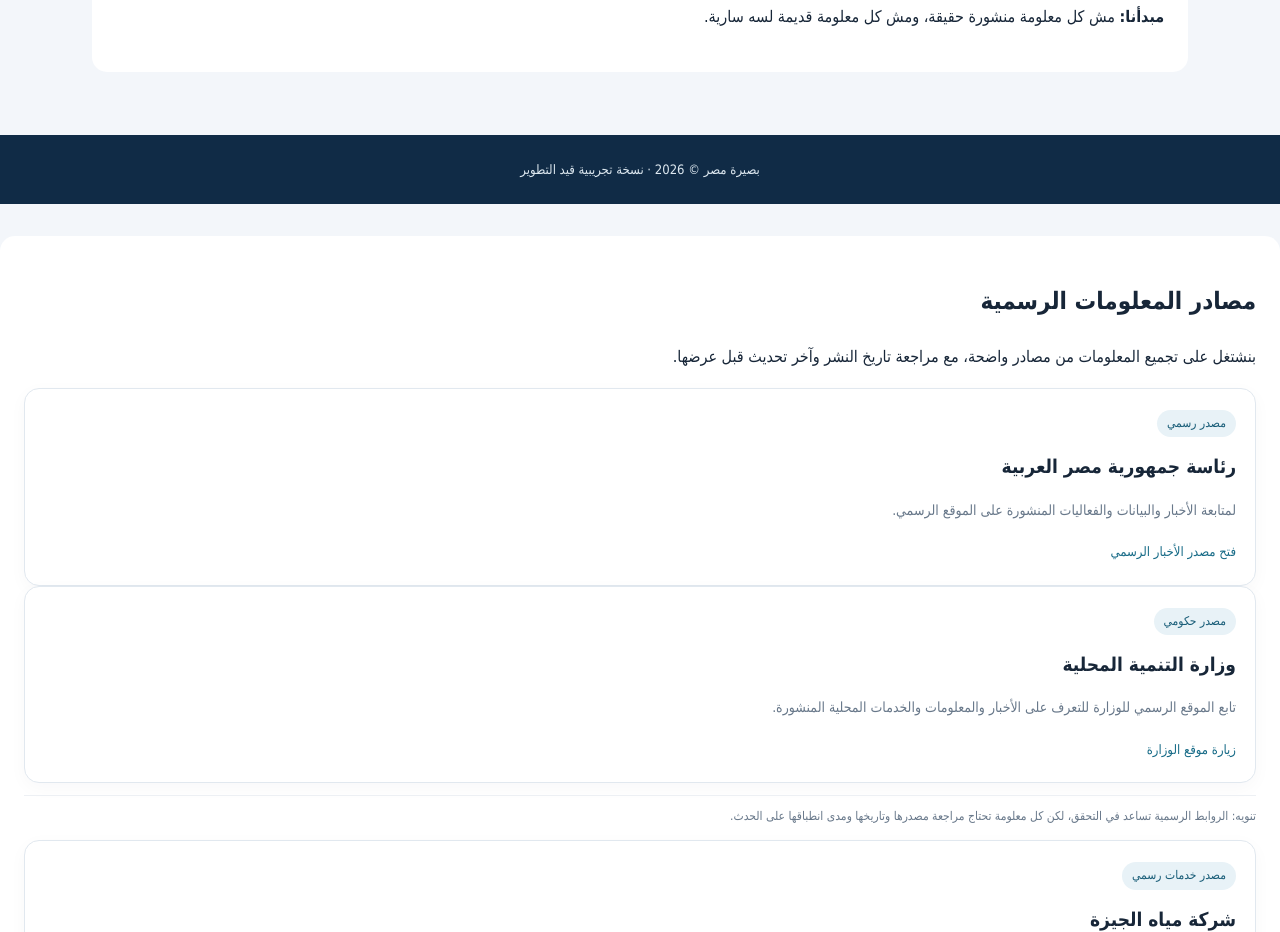
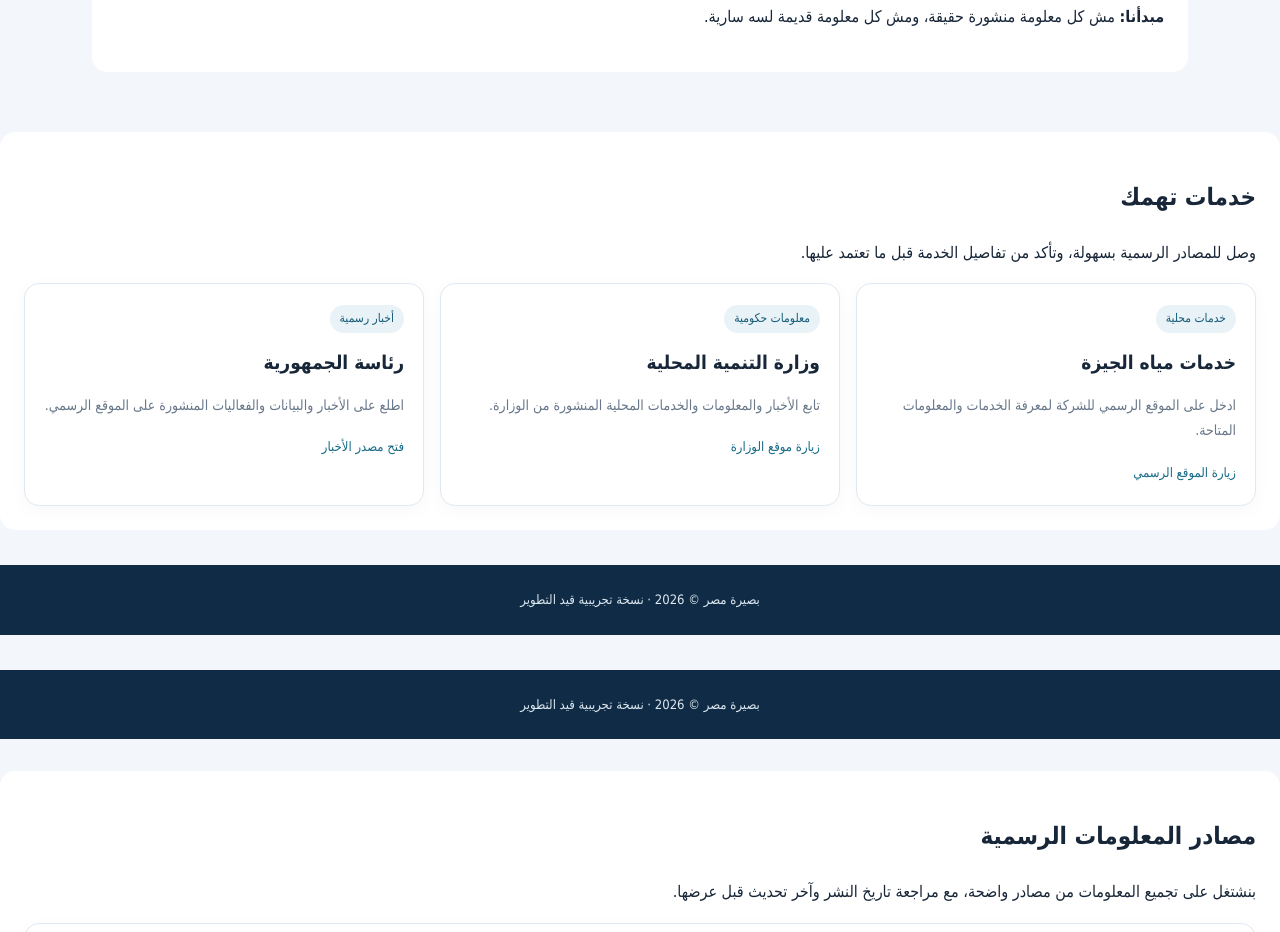
Before and after one commit to MEKOYDTDT/basira-egypt, a plain HTML site: page index.html in a window 1280 px wide. Shown: the part 1030-1962 px from the top of the page. Drawn offline with Linux system fonts and the light colour scheme.

Commit message:
Update index.html

```diff
--- a/index.html
+++ b/index.html
@@ -244,7 +244,52 @@
       <p><strong>مبدأنا:</strong> مش كل معلومة منشورة حقيقة، ومش كل معلومة قديمة لسه سارية.</p>
     </section>
   </main>
+<section class="about" id="useful-services">
+    <h2>خدمات تهمك</h2>
+    <p>وصل للمصادر الرسمية بسهولة، وتأكد من تفاصيل الخدمة قبل ما تعتمد عليها.</p>
 
+    <div class="grid">
+      <article class="card">
+        <span class="tag">خدمات محلية</span>
+        <h3>خدمات مياه الجيزة</h3>
+        <p>ادخل على الموقع الرسمي للشركة لمعرفة الخدمات والمعلومات المتاحة.</p>
+        <a class="source"
+           href="https://www.gcww.com.eg/"
+           target="_blank"
+           rel="noopener noreferrer">
+          زيارة الموقع الرسمي
+        </a>
+      </article>
+
+      <article class="card">
+        <span class="tag">معلومات حكومية</span>
+        <h3>وزارة التنمية المحلية</h3>
+        <p>تابع الأخبار والمعلومات والخدمات المحلية المنشورة من الوزارة.</p>
+        <a class="source"
+           href="https://mld.gov.eg/ar"
+           target="_blank"
+           rel="noopener noreferrer">
+          زيارة موقع الوزارة
+        </a>
+      </article>
+
+      <article class="card">
+        <span class="tag">أخبار رسمية</span>
+        <h3>رئاسة الجمهورية</h3>
+        <p>اطلع على الأخبار والبيانات والفعاليات المنشورة على الموقع الرسمي.</p>
+        <a class="source"
+           href="https://www.presidency.eg/AR/rss/"
+           target="_blank"
+           rel="noopener noreferrer">
+          فتح مصدر الأخبار
+        </a>
+      </article>
+    </div>
+  </section>
+
+  <footer>
+    بصيرة مصر © 2026 · نسخة تجريبية قيد التطوير
+  </footer>
   <footer>
     بصيرة مصر © 2026 · نسخة تجريبية قيد التطوير
   </footer>
```
